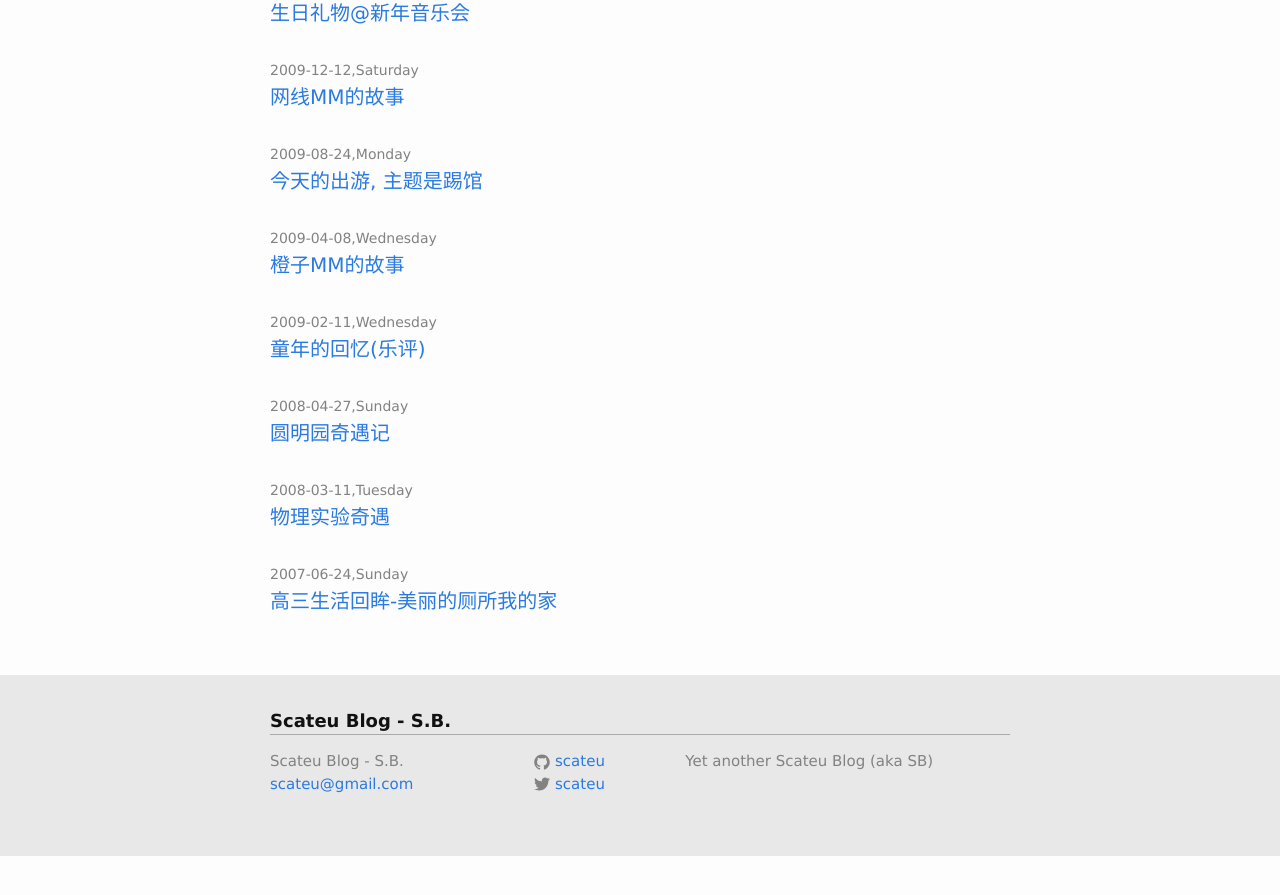
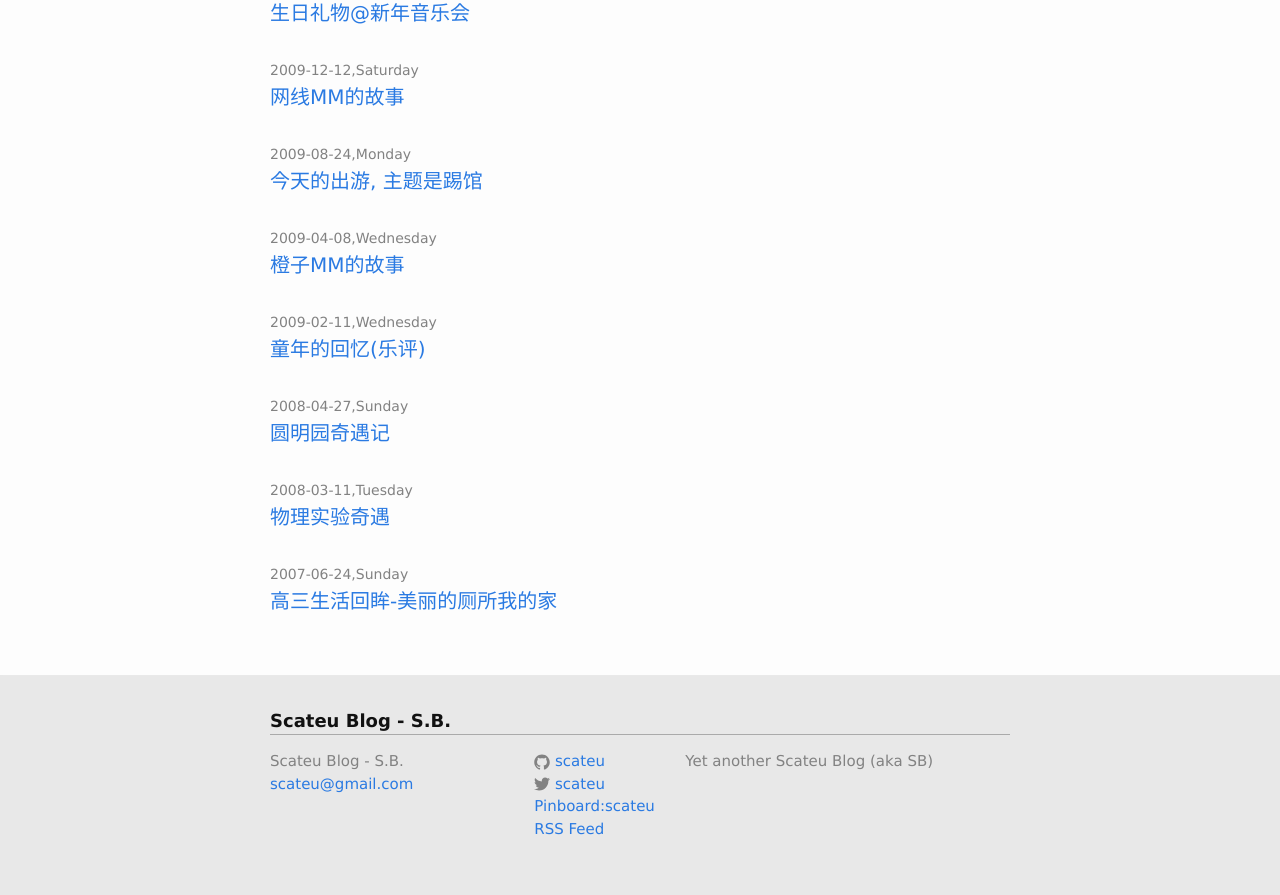
Before and after one commit to scateu/scateu.github.io, a Jekyll site: the page built from index.html, in a window 1280 px wide and 900 px high, scrolled down 8854 px. Shown: the top 895 px of the window. Built offline with Jekyll 4.4.1, drawn with Linux system fonts in a browser that asks for light colours; before the commit the page ends 9709 px from its top, so only the background shows below that.

Commit message:
Mon Jul 10 19:55:34 CST 2017

```diff
--- a/_includes/footer.html
+++ b/_includes/footer.html
@@ -25,6 +25,12 @@
             {% include icon-twitter.html username=site.twitter_username %}
           </li>
           {% endif %}
+	  <li>
+		  <a href="https://pinboard.in/u:scateu/public">Pinboard:scateu</a>
+	  </li>
+	  <li>
+		  <a href="http://scateu.me/feed.xml">RSS Feed</a>
+	  </li>
         </ul>
       </div>
 
```
